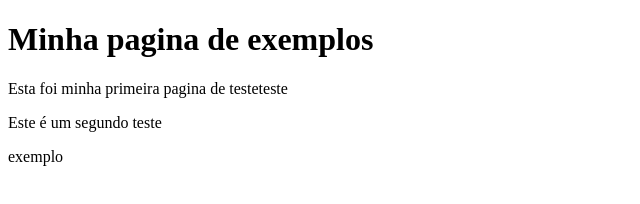
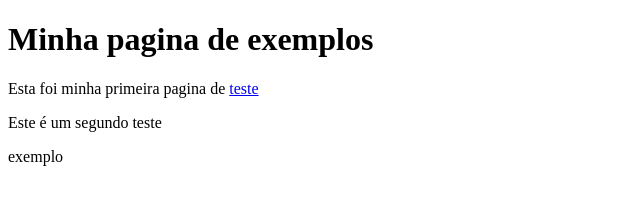
Before and after one commit to ufjf-dcc121/dcc121-2023-1-atv1-Hychiro, a plain HTML site: page index.html in a window 1280 px wide. Shown: the full height of the page, 0-640 px from the left. Drawn offline with Linux system fonts and the light colour scheme.

Commit message:
pagina funfa agora

```diff
--- a/index.html
+++ b/index.html
@@ -8,7 +8,7 @@
 </head>
 <body>
     <h1> Minha pagina de exemplos </h1>
-    <p> Esta foi minha primeira pagina de teste<a href="Atividade 1/outra.html"></a>teste</p>
+    <p> Esta foi minha primeira pagina de <a href="Atividade 1/outra.html">teste</a></p>
     <p> Este é um <a>segundo teste</a></p>
     exemplo
 </body>
```
